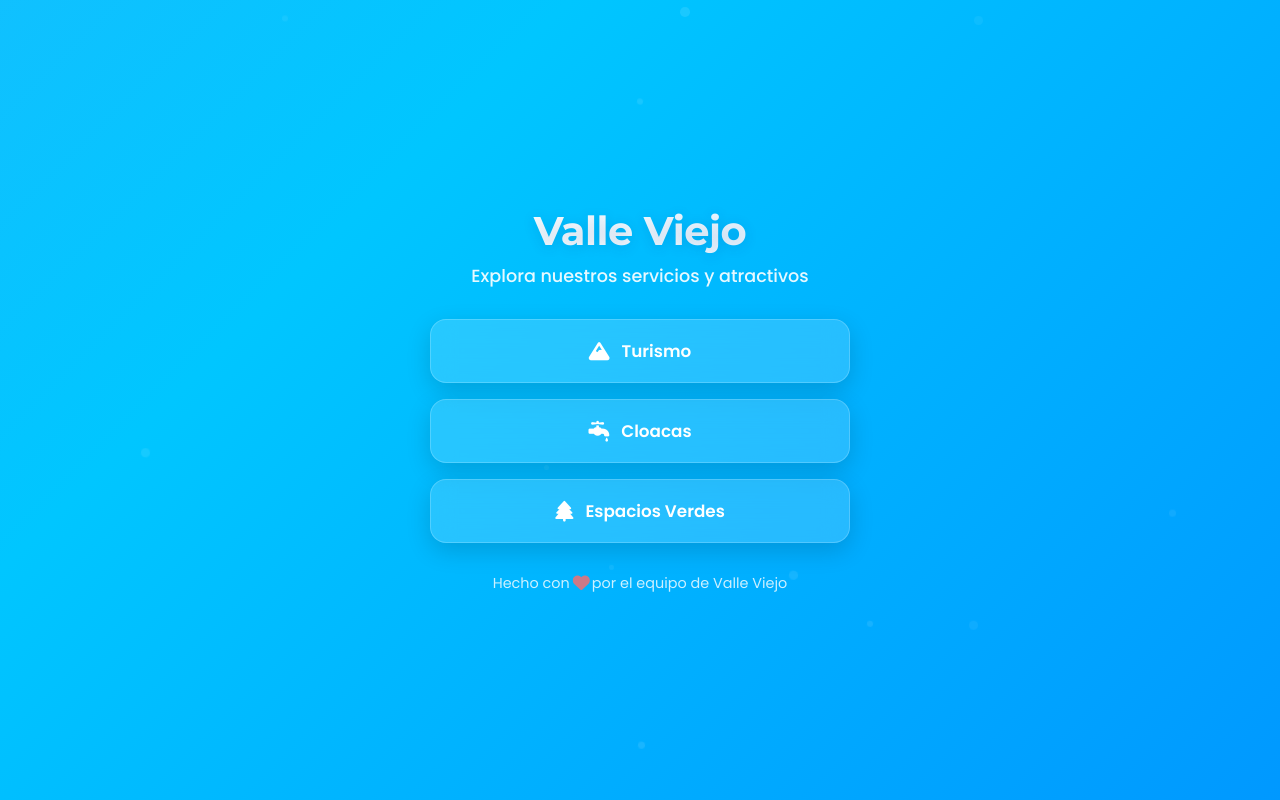
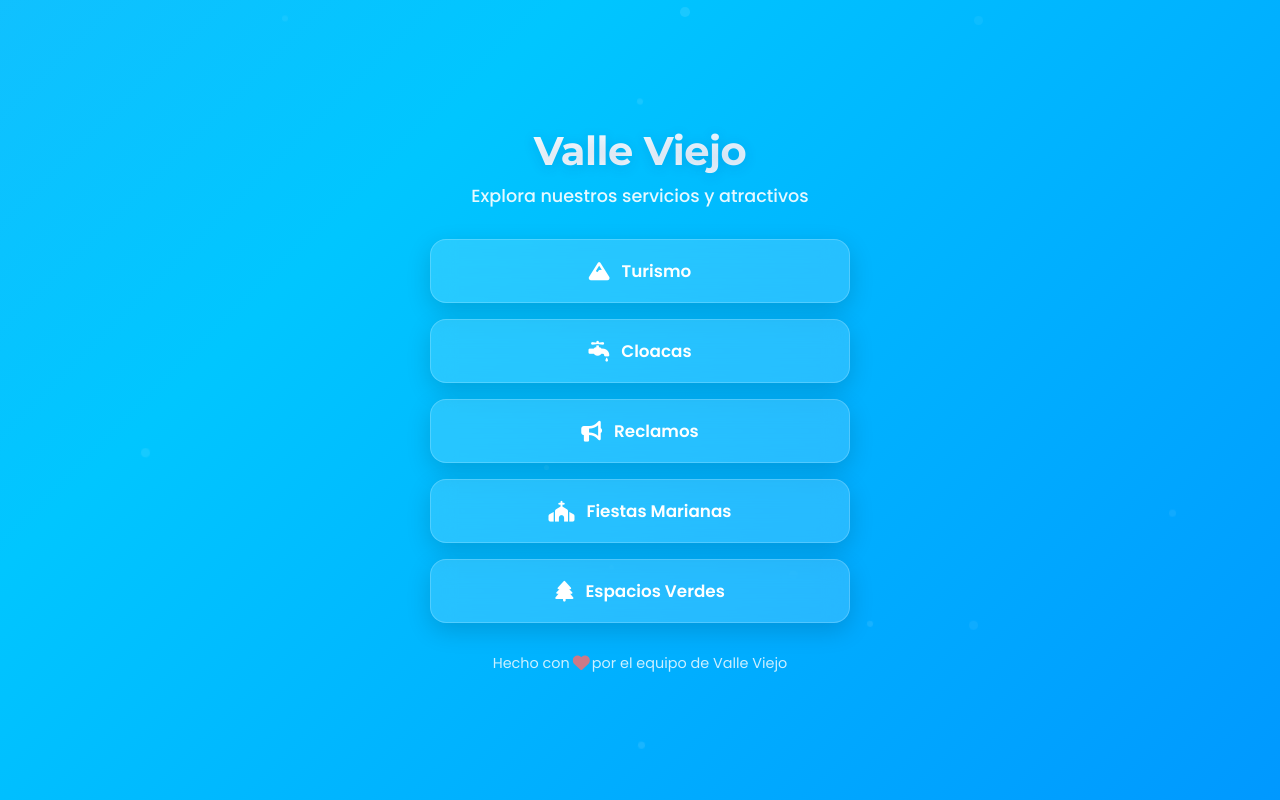
Before and after one commit to valleviejociudad/valleviejociudad.github.io, a plain HTML site: page index.html in a window 1280 px wide. Drawn offline with Linux system fonts and the light colour scheme.

Commit message:
Update index.html

```diff
--- a/index.html
+++ b/index.html
@@ -209,15 +209,23 @@
     <p class="subtitle">Explora nuestros servicios y atractivos</p>
 
     <div class="link-container">
-      <a href="https://valleviejociudad.github.io/turismo" target="_blank">
+      <a href="https://valleviejociudad.com.ar/turismo" target="_blank">
         <i class="fas fa-mountain"></i>
         <span>Turismo</span>
       </a>
-      <a href="https://valleviejociudad.github.io/cloacas" target="_blank">
+      <a href="https://valleviejociudad.com.ar/cloacas" target="_blank">
         <i class="fas fa-faucet-drip"></i>
         <span>Cloacas</span>
       </a>
-      <a href="https://valleviejociudad.github.io/plazas" target="_blank">
+      <a href="https://valleviejociudad.com.ar/reclamos" target="_blank">
+        <i class="fas fa-bullhorn"></i>
+        <span>Reclamos</span>
+      </a>
+      <a href="https://valleviejociudad.com.ar/peregrinos" target="_blank">
+        <i class="fas fa-church"></i>
+        <span>Fiestas Marianas</span>
+      </a>
+      <a href="https://valleviejociudad.com.ar/plazas" target="_blank">
         <i class="fas fa-tree"></i>
         <span>Espacios Verdes</span>
       </a>
@@ -245,4 +253,5 @@
     }
   </script>
 </body>
+
 </html>
```
